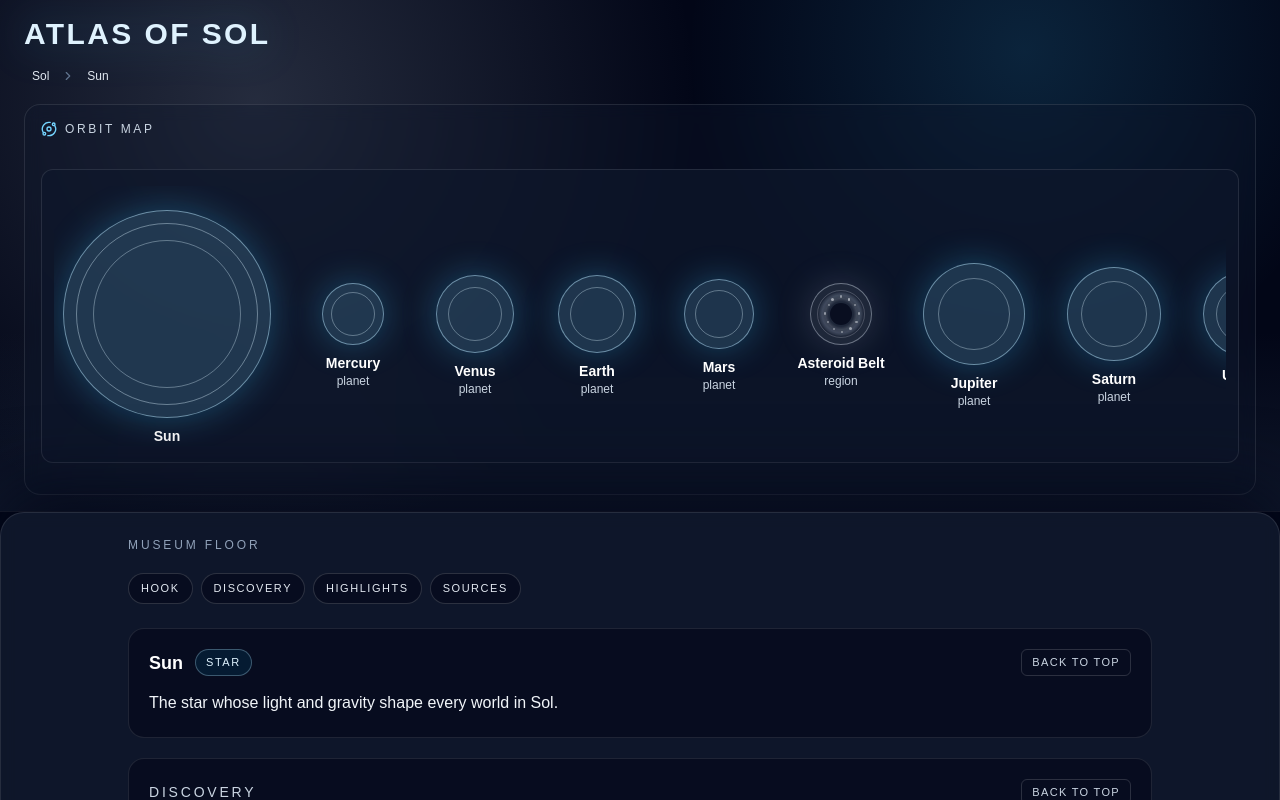
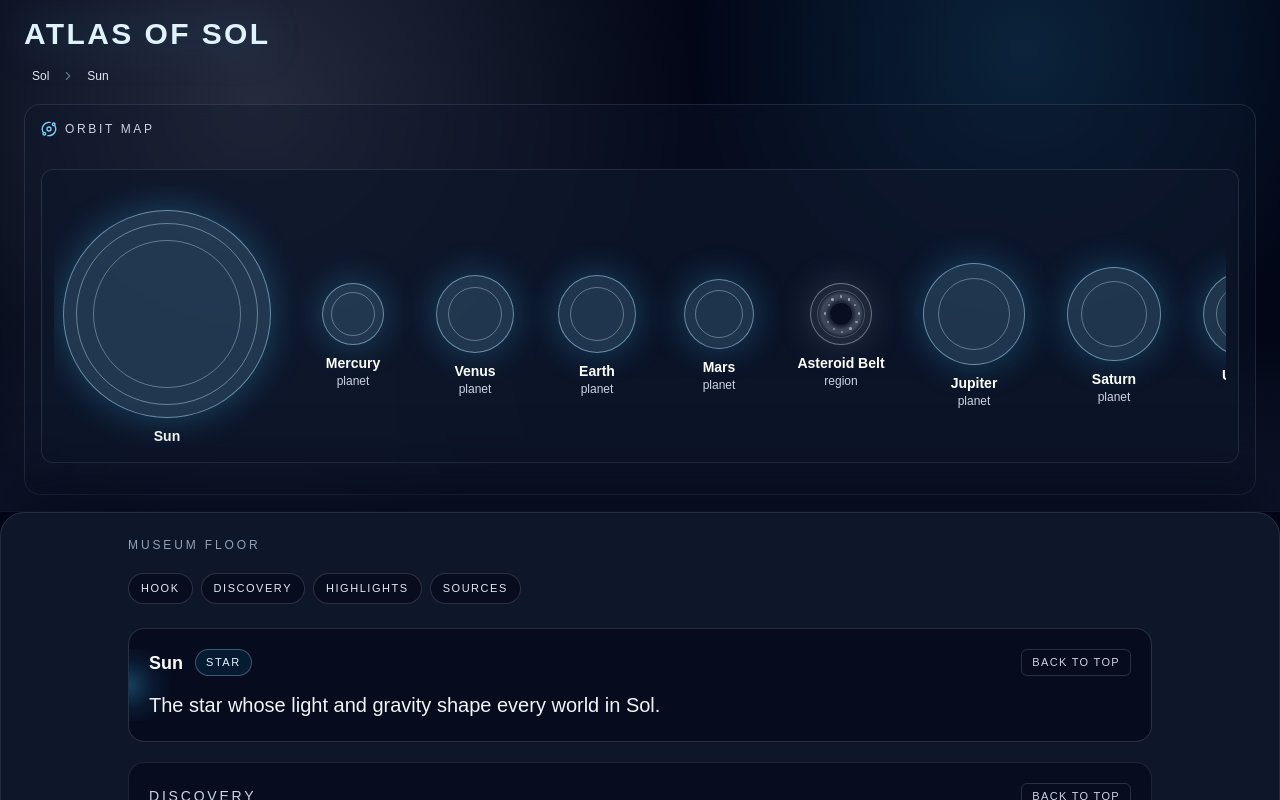
Before and after one commit to a-steltz/Atlas-Of-Sol, a Next.js app: page / in a window 1280 px wide. Both pictures are taken after a click on the button 167 px from the left and 314 px from the top of the page. Shown: the top 800 px of the page. Built offline with nearby package versions, Linux system fonts and the light colour scheme.

Commit message:
Better emphasize the hook?

```diff
--- a/agentMemory/2026-02-28-1818-museum-floor-moon-ui-pass.md
+++ b/agentMemory/2026-02-28-1818-museum-floor-moon-ui-pass.md
@@ -6,6 +6,8 @@
 - Added two interchangeable list presentation variants for Highlights/How We Know/Open Questions (Single Panel and Left Rail) with a live preview toggle.
 - Locked Highlights/How We Know/Open Questions to a simplified left-dot style: removed vertical rail line, removed section pills, and removed the style preview toggle.
 - Moved all "Back to Top" links into each card header row using flex + `justify-between` to keep actions aligned with section titles.
+- Applied Hook emphasis pass: increased hook typography, added a subtle left-side glow, and added a small "Curiosity Hook" label.
+- Removed the "Curiosity Hook" label from the Hook card while retaining the larger hook typography and subtle left glow styling.
 
 ## Decisions Locked
 - Museum Floor no longer renders `curationScore` or `size` in visitor-facing detail content.
@@ -34,6 +36,12 @@
 - `npx prettier --write src/app/_components/atlas-map-shell.tsx` (post back-to-top header alignment update) - pass.
 - `npm run lint` (post back-to-top header alignment update) - pass.
 - `npm run typecheck` (post back-to-top header alignment update) - pass.
+- `npx prettier --write src/app/_components/atlas-map-shell.tsx` (post hook-emphasis update) - pass.
+- `npm run lint` (post hook-emphasis update) - pass.
+- `npm run typecheck` (post hook-emphasis update) - pass.
+- `npx prettier --write src/app/_components/atlas-map-shell.tsx` (post hook-label removal) - pass.
+- `npm run lint` (post hook-label removal) - pass.
+- `npm run typecheck` (post hook-label removal) - pass.
 
 ## Open Questions
 - Should optional sections with no data (for bodies with sparse payloads) be hidden entirely instead of showing “still being curated” placeholder text?
--- a/src/app/_components/atlas-map-shell.tsx
+++ b/src/app/_components/atlas-map-shell.tsx
@@ -278,9 +278,13 @@ export default function AtlasMapShell({ systems, bodies, childrenByParentId }: A
                             ) : null}
 
                             <article
-                                className="scroll-mt-20 rounded-2xl border border-white/10 bg-slate-950/55 p-5"
+                                className="relative scroll-mt-20 overflow-hidden rounded-2xl border border-white/15 bg-slate-950/60 p-5"
                                 id="museum-hook"
                             >
+                                <span
+                                    aria-hidden
+                                    className="pointer-events-none absolute inset-y-5 left-0 w-12 bg-[radial-gradient(circle_at_left,rgba(56,189,248,0.3),rgba(56,189,248,0.08)_40%,transparent_72%)]"
+                                />
                                 <div className="flex flex-wrap items-center justify-between gap-3">
                                     <div className="flex flex-wrap items-center gap-3">
                                         <h3 className="text-lg font-semibold text-white">
@@ -292,7 +296,7 @@ export default function AtlasMapShell({ systems, bodies, childrenByParentId }: A
                                     </div>
                                     <BackToTopLink />
                                 </div>
-                                <p className="mt-3 text-base leading-7 text-slate-100">
+                                <p className="mt-3 text-lg leading-8 font-medium text-slate-100 md:text-xl">
                                     {anchorBody.hook}
                                 </p>
                             </article>
```
